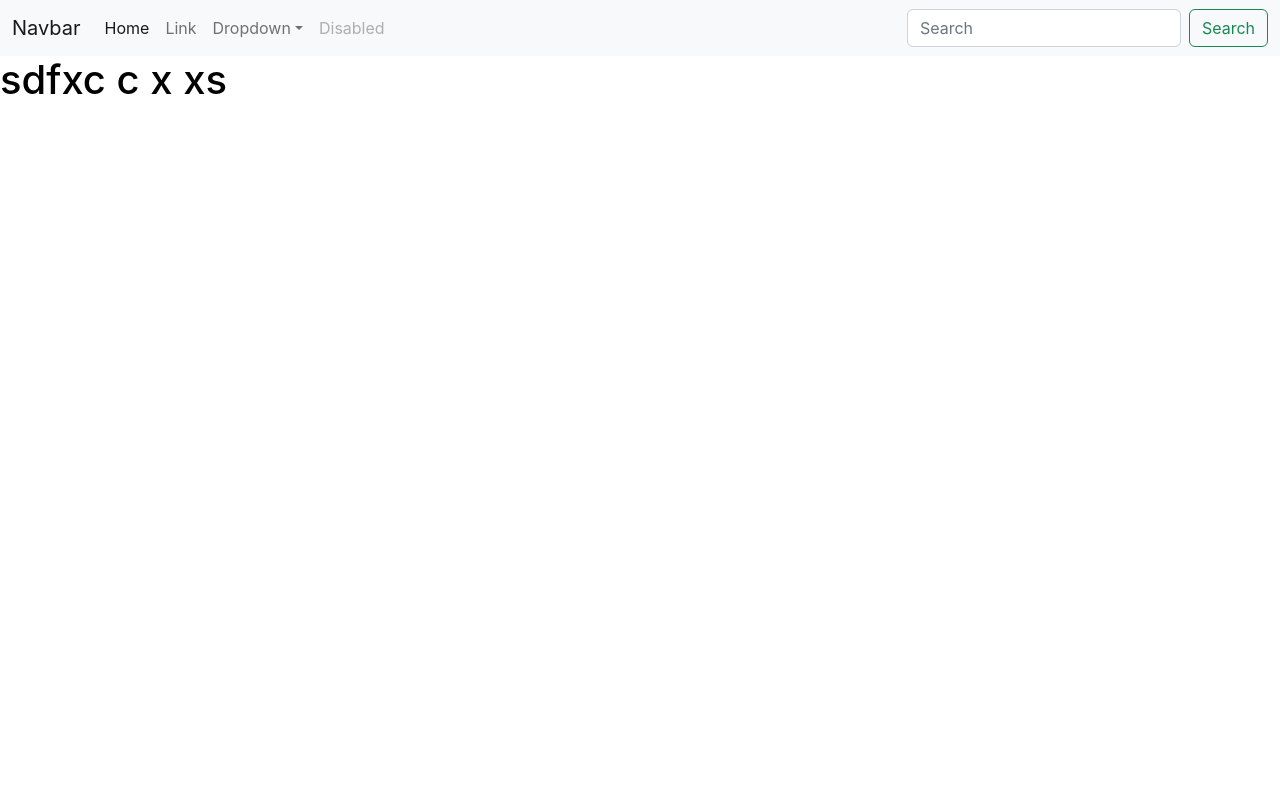
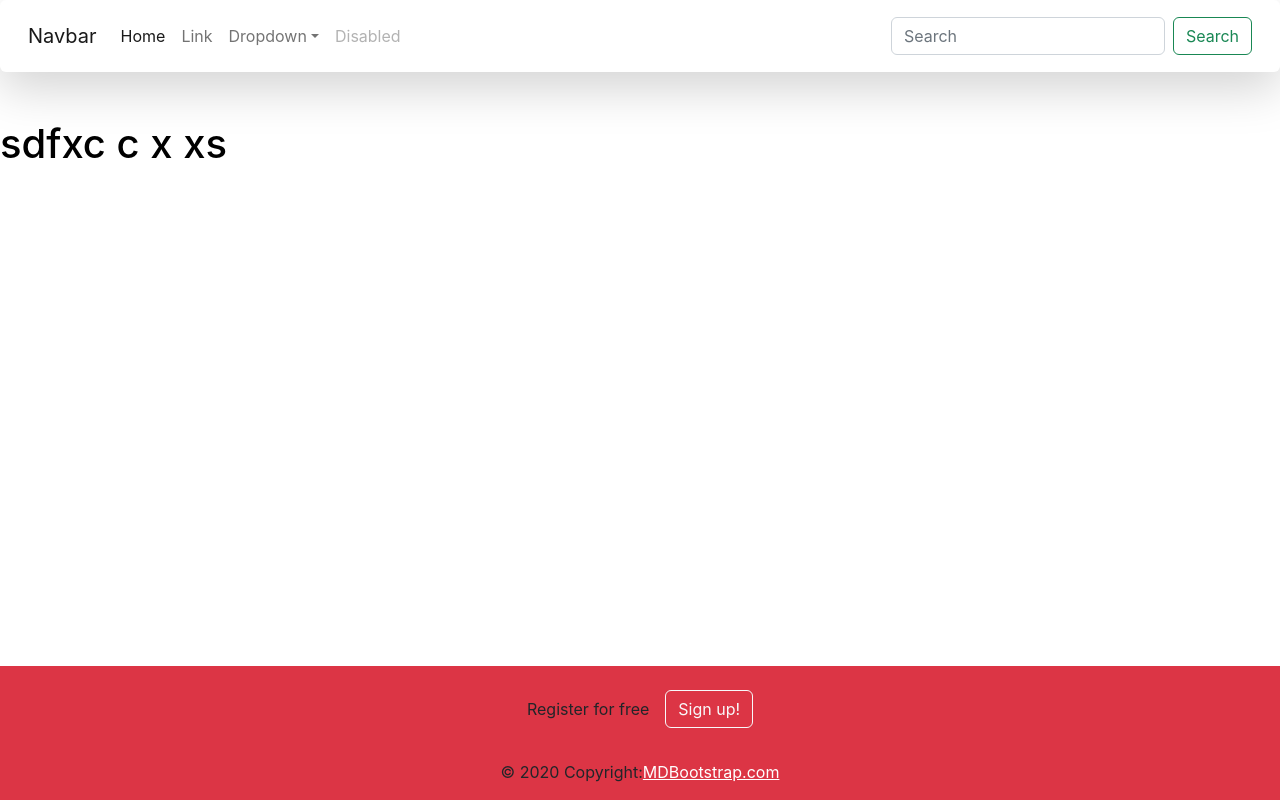
Before and after one commit to tron01/react_app, a React (Create React App) app: page / in a window 1280 px wide. Built offline with nearby package versions, Linux system fonts and the light colour scheme.

Commit message:
footer added

```diff
--- /dev/null
+++ b/src/components/footer.js
@@ -0,0 +1,33 @@
+function Foot() {
+    return (
+        <div>
+            <section className=" bg-danger fixed-bottom">
+
+                <footer className="text-center text-dark ">
+
+                    <div className="container p-4 pb-0">
+
+                        <section className="">
+                            <p className="d-flex justify-content-center align-items-center">
+                                <span className="me-3">Register for free</span>
+                                <button type="button" className="btn btn-outline-light btn-rounded">
+                                    Sign up!
+                                </button>
+                            </p>
+                        </section>
+
+                    </div>
+
+
+                    <div className="text-center p-3">
+                        © 2020 Copyright:
+                        <a className="text-white" href="https://mdbootstrap.com/">MDBootstrap.com</a>
+                    </div>
+
+                </footer>
+
+            </section>
+        </div>
+    );
+}
+export default Foot;
--- a/src/components/navbar.js
+++ b/src/components/navbar.js
@@ -2,9 +2,9 @@
 function Navbar() {
     return (
         <div>
-            <nav className="navbar navbar-expand-lg bg-light">
+            <nav className="navbar navbar-expand-lg bg-danger shadow-lg p-3 mb-5 bg-body rounded">
                 <div className="container-fluid">
-                    <a className="navbar-brand" href="#">Navbar</a>
+                    <a className="navbar-brand" >Navbar</a>
                     <button className="navbar-toggler" type="button" data-bs-toggle="collapse" data-bs-target="#navbarSupportedContent" aria-controls="navbarSupportedContent" aria-expanded="false" aria-label="Toggle navigation">
                         <span className="navbar-toggler-icon"></span>
                     </button>
@@ -14,7 +14,7 @@ function Navbar() {
                                 <a className="nav-link active" aria-current="page" href="#">Home</a>
                             </li>
                             <li className="nav-item">
-                                <a className="nav-link" href="#">Link</a>
+                                <a className="nav-link" href="">Link</a>
                             </li>
                             <li className="nav-item dropdown">
                                 <a className="nav-link dropdown-toggle" href="#" role="button" data-bs-toggle="dropdown" aria-expanded="false">
--- a/src/index.js
+++ b/src/index.js
@@ -3,12 +3,13 @@ import ReactDOM from 'react-dom/client';
 import './index.css';
 import App from './App';
 import Navbar from './components/navbar';
-
+import Foot from './components/footer';
 
 const root = ReactDOM.createRoot(document.getElementById('root'));
 root.render(
   <React.StrictMode>
     <Navbar />
     <App />
+    <Foot />
   </React.StrictMode>
 );
```
